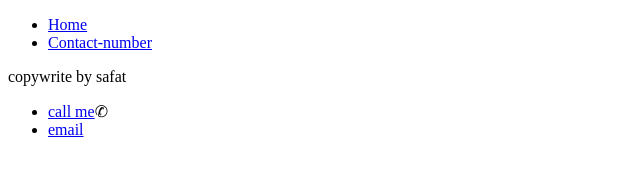
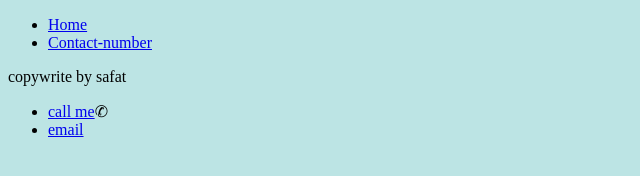
Before and after one commit to safatswe/portfolio-html, a plain HTML site: page contact.html in a window 1280 px wide. Shown: the whole page, without its empty margins (0-640 px from the left). Drawn offline with Linux system fonts and the light colour scheme.

Commit message:
another commit

```diff
--- a/contact.html
+++ b/contact.html
@@ -4,6 +4,11 @@
     <meta charset="UTF-8">
     <meta name="viewport" content="width=device-width, initial-scale=1.0">
     <title>portfolio</title>
+    <style>
+        body{
+            background-color: rgb(188, 228, 228);
+        }
+    </style>
 </head>
 <body>
     <nav>
```
